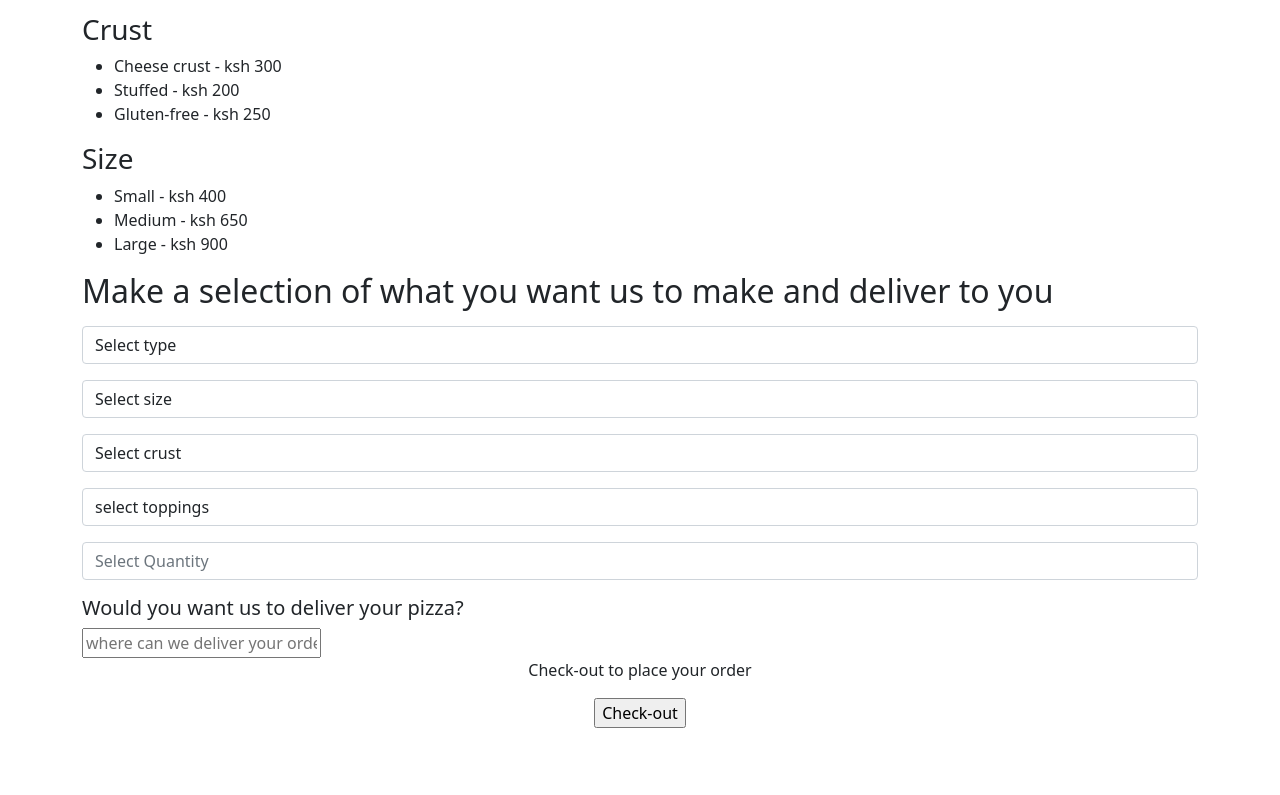
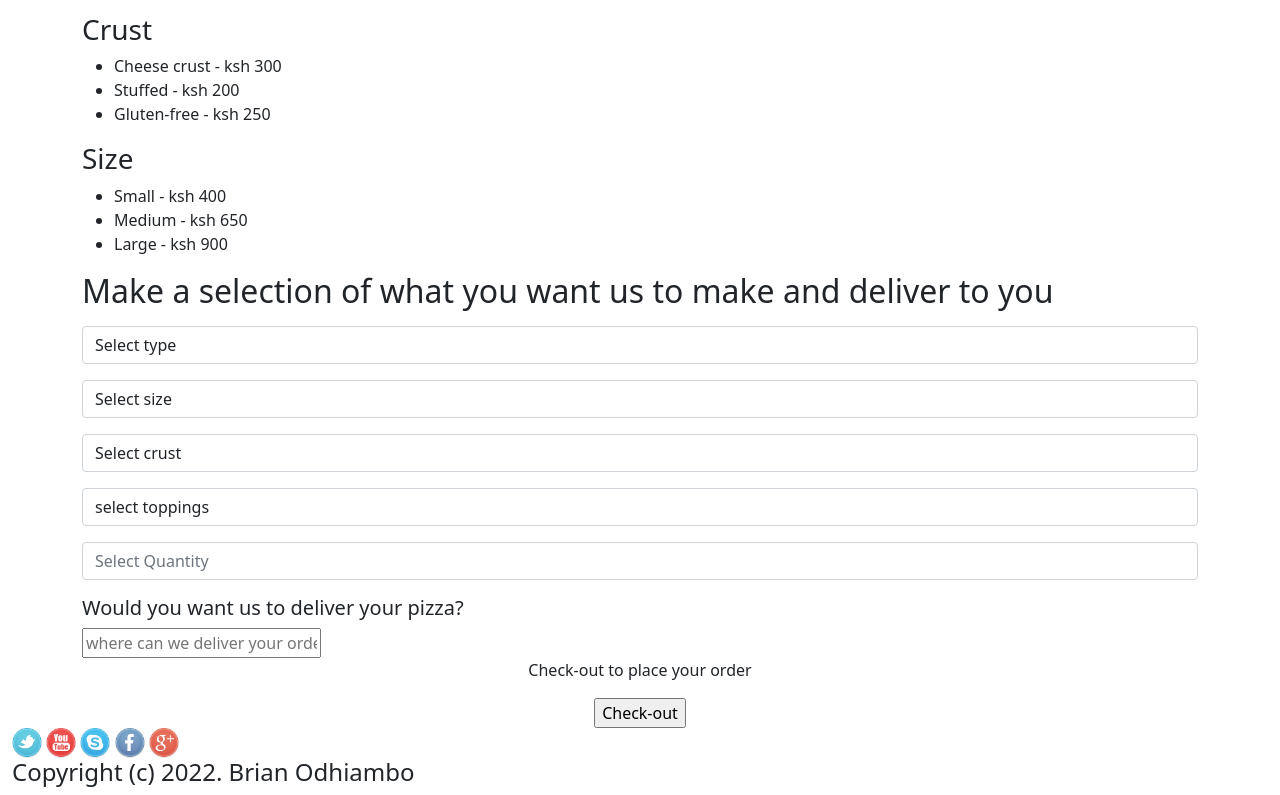
Before and after one commit to Otybrian/pizza-palace, a plain HTML site: page index.html in a window 1280 px wide. Shown: the part 2153-2948 px from the top of the page. Before the commit the page ends 2881 px from the top, so only its background shows below. Drawn offline with nearby package versions, Linux system fonts and the light colour scheme.

Commit message:
finish adding html elements

```diff
--- a/index.html
+++ b/index.html
@@ -1,5 +1,6 @@
 <!DOCTYPE html>
 <html lang="en">
+
 <head>
     <meta charset="UTF-8">
     <meta http-equiv="X-UA-Compatible" content="IE=edge">
@@ -8,6 +9,7 @@
     <link rel="stylesheet" href="styles/styles.css">
     <link rel="stylesheet" href="styles/css/bootstrap.css">
 </head>
+
 <body>
     <div class="container-fluid">
         <div class="navbar">
@@ -161,6 +163,20 @@
             </div>
         </div>
     </div>
+    <div class="container-fluid">
+        <div class="section-last">
+            <div class="footer">
+                <img src="/images/twitter.png" height="30">
+                <img src="/images/youtube.png" height="30">
+                <img src="/images/skype.png" height="30">
+                <img src="/images/facebook.png" height="30">
+                <img src="/images/googleplus.png" height="30">
+            </div>
+            <div class="copyright">
+                <h4>Copyright (c) 2022. Brian Odhiambo</h4>
+            </div>
+        </div>
+    </div>
 
     <script src="https://cdn.jsdelivr.net/npm/bootstrap@5.0.2/dist/js/bootstrap.bundle.min.js"
         integrity="sha384-MrcW6ZMFYlzcLA8Nl+NtUVF0sA7MsXsP1UyJoMp4YLEuNSfAP+JcXn/tWtIaxVXM" crossorigin="anonymous">
@@ -168,4 +184,5 @@
     <script src="js/jquery-3.6.0.js"></script>
     <script src="js/scripts.js"></script>
 </body>
+
 </html>
```
Lines whose indentation alone changed are shown as unchanged.
